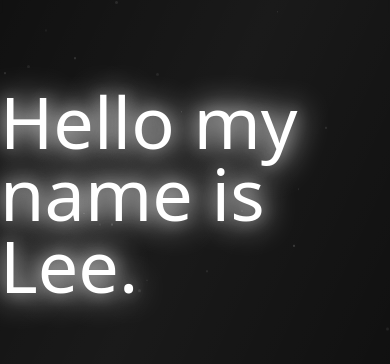
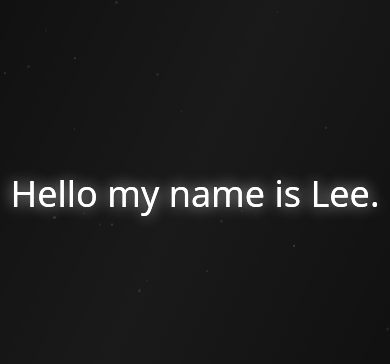
Before and after one commit to TodTheMatsu/Portfolio, a React (Vite) app: page / in a window 390 px wide. Shown: the part 250-614 px from the top of the page. Built offline with nearby package versions, Linux system fonts and the light colour scheme; what @designbycode/tailwindcss-text-shadow would draw is missing.

Commit message:
mobile fix

```diff
--- a/src/App.jsx
+++ b/src/App.jsx
@@ -205,10 +205,10 @@ function App() {
               className='w-[70vw] h-[70vh] bg-gradient-to-r from-white/10 via-white/20 to-white/10 absolute rounded-full blur-[30vh]'
             />
 
-            <motion.h1 className="relative z-10">
+            <motion.h1 className="relative z-10 text-4xl xs:text-3xl sm:text-5xl md:text-6xl lg:text-7xl text-center px-2 break-words leading-tight">
               {greetText.split("").map((char, index) => (
                 <motion.span
-                  className="text-white font-sans font-thin mx-auto text-center w-full text-7xl blur-lg"
+                  className="text-white font-sans font-thin mx-auto text-center w-full"
                   initial={{ opacity: 0, y: 50 }}
                   animate={{
                     opacity: 1,
@@ -234,10 +234,10 @@ function App() {
                 </motion.span>
               ))}
             </motion.h1>
-            <motion.h1 className='absolute z-10'>
+            <motion.h1 className='absolute z-10 text-4xl xs:text-3xl sm:text-5xl md:text-6xl lg:text-7xl text-center px-2 break-words leading-tight'>
               {greetText.split("").map((char, index) => (
                 <motion.span
-                  className="text-white font-sans font-thin mx-auto text-center w-full text-7xl"
+                  className="text-white font-sans font-thin mx-auto text-center w-full"
                   initial={{ opacity: 0, y: 50 }}
                   animate={{
                     opacity: 1,
@@ -268,41 +268,41 @@ function App() {
             <motion.div variants={bentosVar}  className="xl:w-[31.25%] lg:w-full h-[400px] backdrop-blur-md pb-2 flex-grow">
               <motion.h1 variants={smallGlowingLabels} initial="hidden" whileInView="visible" viewport={{ once: true }} className='text-white font-sans font-thin mx-auto text-center w-full text-4xl mt-5 absolute'>About me</motion.h1>
               <motion.h1 variants={smallGlowingLabels} initial="hidden" whileInView="visible" viewport={{ once: true }} className='text-white font-sans font-thin mx-auto text-center w-full text-4xl mt-5 blur-lg'>About me</motion.h1>
-              <p className='text-white font-sans px-5 font-thin mx-auto text-center w-full text-2xl mt-5 flex-grow'>
+              <p className='text-white font-sans px-2 sm:px-4 font-thin mx-auto text-center w-full text-lg xs:text-base sm:text-xl md:text-2xl mt-5 flex-grow break-words overflow-auto max-h-[320px]'>
                 {aboutMe.split("").map((word, index) => (
                   <motion.span
                   key = {index}
                   initial={{ opacity: 0, y:200 }}
                   whileInView={{ opacity: 1, y: 0, transition: { delay: index * 0.005+1.5, ease: "easeOut", duration: 1 } }}
                   viewport={{ once: true }}
-                  className='text-white font-sans font-thin mx-auto text-center 2xl:text-2xl xl:text-lg md:text-2xl xs:text-lg'>{word}</motion.span>
+                  className='text-white font-sans font-thin mx-auto text-center'>{word}</motion.span>
                 ))}
                </p>
             </motion.div>
             <motion.div variants={bentosVar} className={`xl:max-w-[68%]  sm:w-full lg:max-w-[100%] h-[400px] flex-grow ${boxDesign}`}>
               <motion.h1 variants={smallGlowingLabels} initial="hidden" whileInView="visible" viewport={{ once: true }} className='text-white font-sans font-thin mx-auto text-center w-full text-4xl mt-5 absolute'>My tech stack</motion.h1>
               <motion.h1 variants={smallGlowingLabels} initial="hidden" whileInView="visible" viewport={{ once: true }} className='text-white font-sans font-thin mx-auto text-center w-full text-4xl mt-5 blur-lg'>My tech stack</motion.h1>
-              <motion.div variants={imgParentVariants} viewport={{ once: true }} initial="hidden" whileInView="visible" className='w-full flex justify-evenly items-center h-[300px] gap-6'>
+              <motion.div variants={imgParentVariants} viewport={{ once: true }} initial="hidden" whileInView="visible" className='w-full flex flex-wrap justify-center items-center h-[300px] gap-4'>
                 {/* Tech stack icons: React, MongoDB, Tailwind, Supabase, TypeScript, Lua, Node */}
-                <motion.div variants={ImgVariants} className='flex-1 flex items-center justify-center h-full min-w-[80px] min-h-[80px]'>
+                <motion.div variants={ImgVariants} className='flex items-center justify-center h-16 w-16 sm:h-20 sm:w-20 lg:h-28 lg:w-28 xl:h-32 xl:w-32'>
                   <FaReact className='w-full h-full text-white' title="React" />
                 </motion.div>
-                <motion.div variants={ImgVariants} className='flex-1 flex items-center justify-center h-full min-w-[80px] min-h-[80px]'>
+                <motion.div variants={ImgVariants} className='flex items-center justify-center h-16 w-16 sm:h-20 sm:w-20 lg:h-28 lg:w-28 xl:h-32 xl:w-32'>
                   <SiMongodb className='w-full h-full text-white' title="MongoDB" />
                 </motion.div>
-                <motion.div variants={ImgVariants} className='flex-1 flex items-center justify-center h-full min-w-[80px] min-h-[80px]'>
+                <motion.div variants={ImgVariants} className='flex items-center justify-center h-16 w-16 sm:h-20 sm:w-20 lg:h-28 lg:w-28 xl:h-32 xl:w-32'>
                   <SiTailwindcss className='w-full h-full text-white' title="Tailwind CSS" />
                 </motion.div>
-                <motion.div variants={ImgVariants} className='flex-1 flex items-center justify-center h-full min-w-[80px] min-h-[80px]'>
+                <motion.div variants={ImgVariants} className='flex items-center justify-center h-16 w-16 sm:h-20 sm:w-20 lg:h-28 lg:w-28 xl:h-32 xl:w-32'>
                   <SiSupabase className='w-full h-full text-white' title="Supabase" />
                 </motion.div>
-                <motion.div variants={ImgVariants} className='flex-1 flex items-center justify-center h-full min-w-[80px] min-h-[80px]'>
+                <motion.div variants={ImgVariants} className='flex items-center justify-center h-16 w-16 sm:h-20 sm:w-20 lg:h-28 lg:w-28 xl:h-32 xl:w-32'>
                   <SiTypescript className='w-full h-full text-white' title="TypeScript" />
                 </motion.div>
-                <motion.div variants={ImgVariants} className='flex-1 flex items-center justify-center h-full min-w-[80px] min-h-[80px]'>
+                <motion.div variants={ImgVariants} className='flex items-center justify-center h-16 w-16 sm:h-20 sm:w-20 lg:h-28 lg:w-28 xl:h-32 xl:w-32'>
                   <SiLua className='w-full h-full text-white' title="Lua" />
                 </motion.div>
-                <motion.div variants={ImgVariants} className='flex-1 flex items-center justify-center h-full min-w-[80px] min-h-[80px]'>
+                <motion.div variants={ImgVariants} className='flex items-center justify-center h-16 w-16 sm:h-20 sm:w-20 lg:h-28 lg:w-28 xl:h-32 xl:w-32'>
                   <FaNodeJs className='w-full h-full text-white' title="Node.js" />
                 </motion.div>
               </motion.div>
@@ -485,7 +485,10 @@ function App() {
           </motion.div>
         </div>
       </div>
-      <Cursor isGelly={true} cursorInnerColor='#000000' cursorBackgrounColor='#ffffff' sizeAnimationEase='easeInOut' />
+      {/* Show custom cursor only on non-mobile devices */}
+      {typeof window !== 'undefined' && window.matchMedia && !window.matchMedia('(pointer: coarse)').matches && (
+        <Cursor isGelly={true} cursorInnerColor='#000000' cursorBackgrounColor='#ffffff' sizeAnimationEase='easeInOut' />
+      )}
     </>
   );
 }
```
